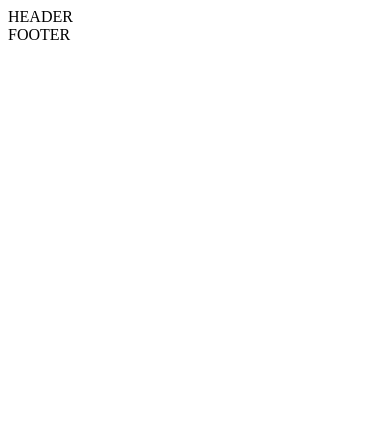
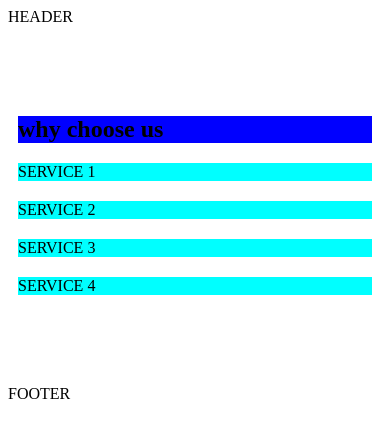
Before and after one commit to front-end-by-rimantas/43-grupe-portfolio-ewebot, a website: page index.html in a window 390 px wide. Drawn offline with Linux system fonts and the light colour scheme.

Commit message:
Responsive design added

```diff
--- a/index.html
+++ b/index.html
@@ -26,6 +26,15 @@
         <!-- partners: end -->
 
         <!-- why choose us: start -->
+        <section class="container">
+            <div class="row">
+                <h2 style="background-color: blue;" class="col-12 col-lg-6">why choose us</h2>
+                <div style="background-color: aqua;" class="col-12 col-md-6 col-lg-3">SERVICE 1</div>
+                <div style="background-color: aqua;" class="col-12 col-md-6 col-lg-3">SERVICE 2</div>
+                <div style="background-color: aqua;" class="col-12 col-md-6 col-lg-3">SERVICE 3</div>
+                <div style="background-color: aqua;" class="col-12 col-md-6 col-lg-3">SERVICE 4</div>
+            </div>
+        </section>
         <!-- why choose us -->
 
         <!-- experiance: start -->
```
